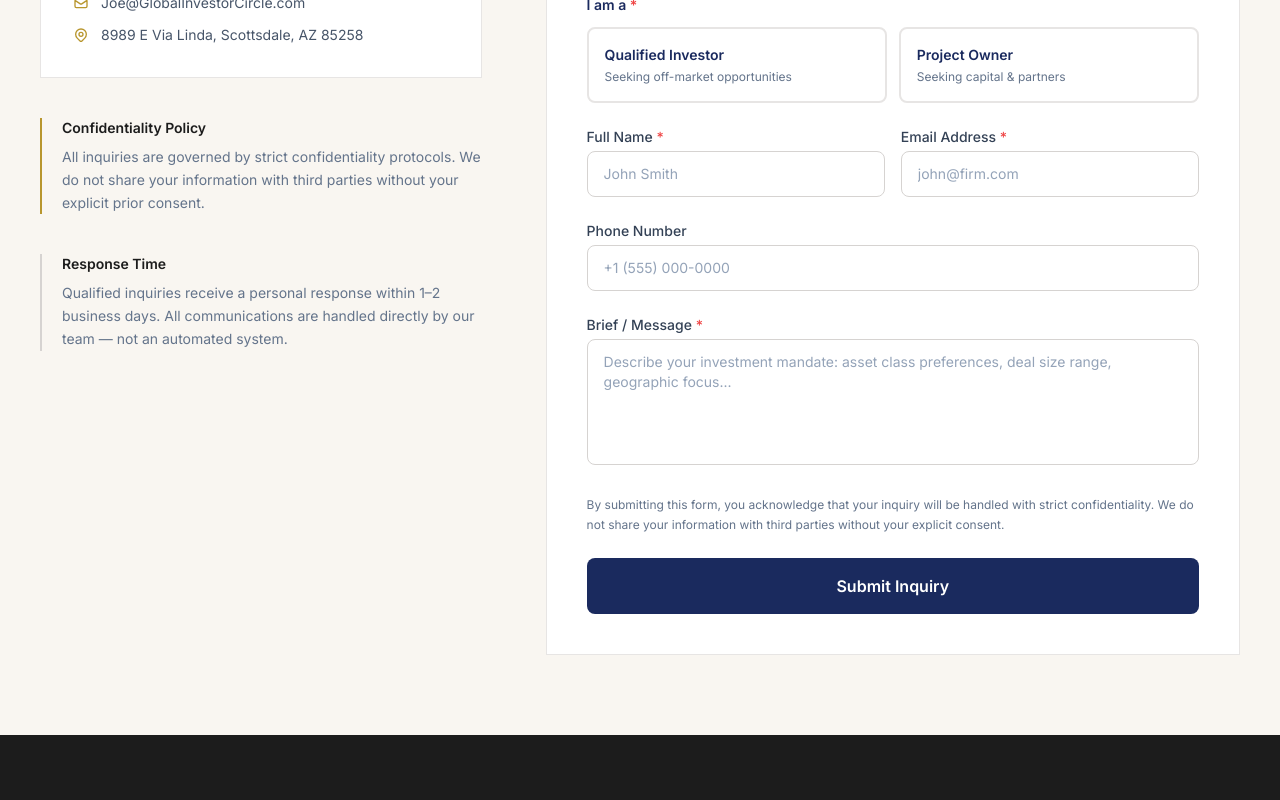
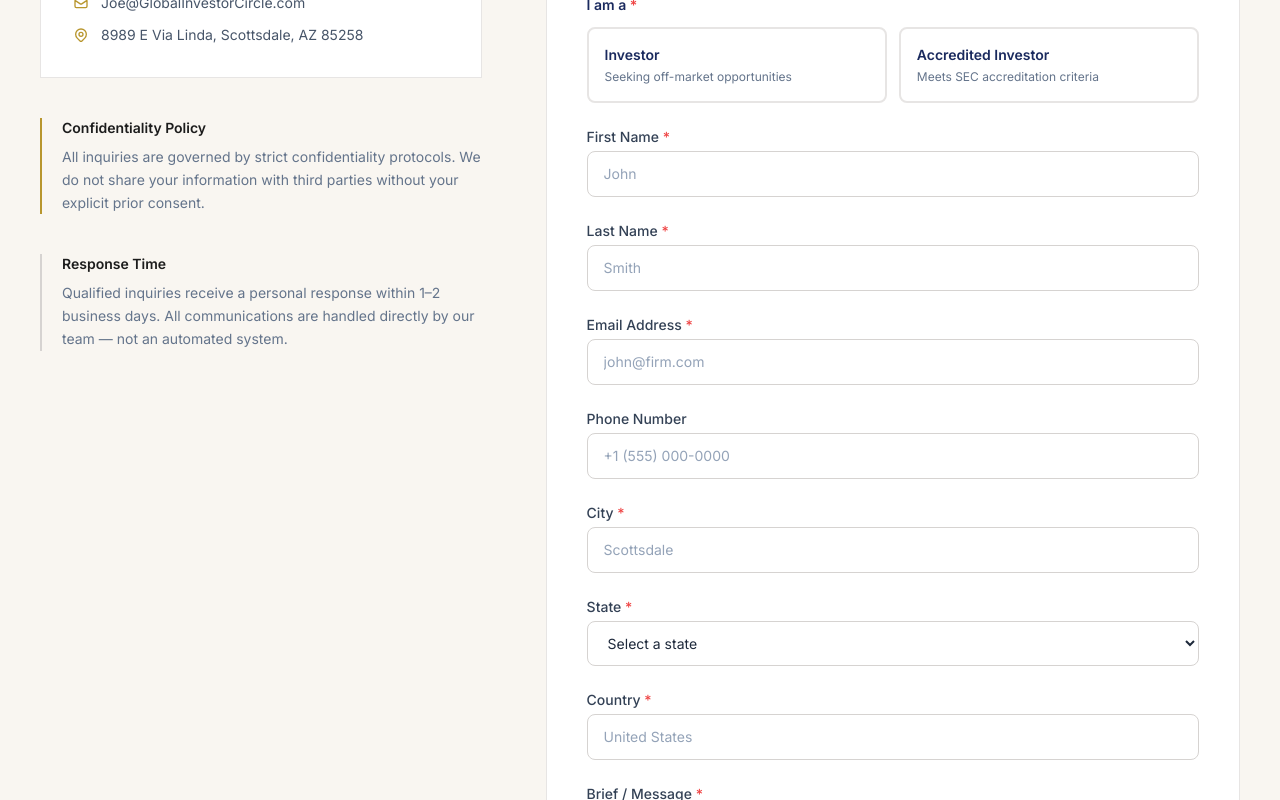
Before and after one commit to nandinikadre7/global-capital-dnt, a Next.js app: page /contact in a window 1280 px wide. Shown: the part 740-1540 px from the top of the page. Built offline with nearby package versions, Linux system fonts and the light colour scheme; a web font is replaced by a local one.

Commit message:
Update stats, portfolio heading, and contact form auto-fill

```diff
--- a/src/app/contact/page.tsx
+++ b/src/app/contact/page.tsx
@@ -1,3 +1,4 @@
+import { Suspense } from "react";
 import ContactForm from "@/components/contact/ContactForm";
 import { siteConfig } from "@/lib/site-config";
 
@@ -90,7 +91,9 @@ export default function ContactPage() {
               <p className="text-slate-400 text-sm mb-8 pb-8 border-b border-stone-100">
                 Please complete the form below. The more detail you provide, the more precisely we can match you to relevant opportunities or capital.
               </p>
-              <ContactForm />
+              <Suspense fallback={null}>
+                <ContactForm />
+              </Suspense>
             </div>
           </div>
         </div>
--- a/src/app/portfolio/page.tsx
+++ b/src/app/portfolio/page.tsx
@@ -109,7 +109,7 @@ export default function PortfolioPage() {
                   <p className="font-serif text-2xl text-brand-navy text-center">{p.size}</p>
                   <p className="text-xs text-slate-400 text-center">Estimated Capital</p>
                   <Link
-                    href="/contact"
+                    href={`/contact?project=${encodeURIComponent(p.code)}&title=${encodeURIComponent(p.title)}&region=${encodeURIComponent(p.region)}&size=${encodeURIComponent(p.size)}`}
                     className="w-full text-center border border-brand-navy text-brand-navy text-xs tracking-widest uppercase px-4 py-3 hover:bg-brand-navy hover:text-white transition-all duration-200"
                   >
                     Request Access
@@ -122,12 +122,12 @@ export default function PortfolioPage() {
           {/* Bottom CTA */}
           <div className="mt-16 bg-brand-navy p-12 text-center">
             <p className="overline-label mb-4">Platform Membership</p>
-            <h3 className="font-serif text-3xl text-white mb-4">Access the Full Network</h3>
+            <h3 className="font-serif text-3xl text-white mb-4">Access Full Platform Membership</h3>
             <p className="text-stone-400 text-sm max-w-md mx-auto mb-8">
               Membership is by invitation following accreditation and mandate review. Submit your inquiry to begin.
             </p>
             <Link
-              href="/contact"
+              href="/contact?inquiry=membership"
               className="inline-block bg-brand-gold text-white text-xs tracking-widest uppercase px-8 py-4 hover:bg-amber-700 transition-colors"
             >
               Begin Investor Onboarding
--- a/src/components/contact/ContactForm.tsx
+++ b/src/components/contact/ContactForm.tsx
@@ -1,17 +1,53 @@
 "use client";
 
 import { useState } from "react";
+import { useSearchParams } from "next/navigation";
 import Button from "@/components/ui/Button";
 
-type AudienceType = "investor" | "owner" | "";
+type AudienceType = "investor" | "accredited" | "";
+
+const US_STATES = [
+  "Alabama", "Alaska", "Arizona", "Arkansas", "California", "Colorado",
+  "Connecticut", "Delaware", "Florida", "Georgia", "Hawaii", "Idaho",
+  "Illinois", "Indiana", "Iowa", "Kansas", "Kentucky", "Louisiana",
+  "Maine", "Maryland", "Massachusetts", "Michigan", "Minnesota",
+  "Mississippi", "Missouri", "Montana", "Nebraska", "Nevada",
+  "New Hampshire", "New Jersey", "New Mexico", "New York",
+  "North Carolina", "North Dakota", "Ohio", "Oklahoma", "Oregon",
+  "Pennsylvania", "Rhode Island", "South Carolina", "South Dakota",
+  "Tennessee", "Texas", "Utah", "Vermont", "Virginia", "Washington",
+  "West Virginia", "Wisconsin", "Wyoming", "District of Columbia",
+];
 
 export default function ContactForm() {
+  const searchParams = useSearchParams();
+  const projectCode = searchParams.get("project");
+  const projectTitle = searchParams.get("title");
+  const projectRegion = searchParams.get("region");
+  const projectSize = searchParams.get("size");
+
+  const inquiryType = searchParams.get("inquiry");
+
+  const defaultMessage = projectCode
+    ? `I would like to request full platform membership to access the complete details for ${projectCode} — ${projectTitle} (${projectRegion}, ${projectSize}).\n\nI understand that membership is extended by invitation following accreditation verification and mandate review. Please find my details above, and I look forward to discussing the next steps.`
+    : inquiryType === "membership"
+    ? `I would like to request full platform membership with Global Investor Circle.\n\nI understand that membership is by invitation following accreditation and mandate review. I am happy to provide any additional documentation required and look forward to hearing from your team.`
+    : "";
+
   const [submitted, setSubmitted] = useState(false);
   const [audienceType, setAudienceType] = useState<AudienceType>("");
+  const [showAccreditedPopup, setShowAccreditedPopup] = useState(false);
 
   const handleSubmit = (e: React.FormEvent<HTMLFormElement>) => {
     e.preventDefault();
     setSubmitted(true);
+  };
+
+  const handleAudienceChange = (value: AudienceType) => {
+    setAudienceType(value);
+    if (value === "accredited") {
+      setShowAccreditedPopup(true);
+    }
   };
 
   if (submitted) {
@@ -34,6 +70,57 @@ export default function ContactForm() {
   }
 
   return (
+    <>
+      {/* Accredited Investor Info Popup */}
+      {showAccreditedPopup && (
+        <div className="fixed inset-0 z-50 flex items-center justify-center bg-black/50 px-4">
+          <div className="bg-white max-w-lg w-full p-8 rounded-lg shadow-xl relative">
+            <button
+              onClick={() => setShowAccreditedPopup(false)}
+              className="absolute top-4 right-4 text-slate-400 hover:text-slate-700 transition-colors"
+              aria-label="Close"
+            >
+              <svg className="w-5 h-5" fill="none" stroke="currentColor" viewBox="0 0 24 24">
+                <path strokeLinecap="round" strokeLinejoin="round" strokeWidth={2} d="M6 18L18 6M6 6l12 12" />
+              </svg>
+            </button>
+            <h3 className="font-serif text-xl text-brand-navy mb-4">Who is an Accredited Investor?</h3>
+            <p className="text-sm text-slate-600 leading-relaxed mb-4">
+              Under SEC Regulation D, an <strong>Accredited Investor</strong> is an individual or entity that meets at least one of the following criteria:
+            </p>
+            <ul className="space-y-3 text-sm text-slate-600">
+              <li className="flex gap-3">
+                <span className="text-brand-gold font-bold flex-shrink-0 mt-0.5">•</span>
+                <span><strong>Net Worth:</strong> Individual or joint net worth exceeding <strong>$1 million</strong>, excluding the value of the primary residence.</span>
+              </li>
+              <li className="flex gap-3">
+                <span className="text-brand-gold font-bold flex-shrink-0 mt-0.5">•</span>
+                <span><strong>Income:</strong> Annual income exceeding <strong>$200,000</strong> (or <strong>$300,000</strong> jointly with a spouse) for the past two years, with reasonable expectation of the same for the current year.</span>
+              </li>
+              <li className="flex gap-3">
+                <span className="text-brand-gold font-bold flex-shrink-0 mt-0.5">•</span>
+                <span><strong>Professional Credentials:</strong> Holds a valid Series 7, Series 65, or Series 82 license in good standing.</span>
+              </li>
+              <li className="flex gap-3">
+                <span className="text-brand-gold font-bold flex-shrink-0 mt-0.5">•</span>
+                <span><strong>Entities:</strong> Trusts, corporations, or other entities with assets exceeding <strong>$5 million</strong>, not formed specifically to acquire the offered securities.</span>
+              </li>
+            </ul>
+            <p className="text-xs text-slate-400 mt-5 leading-relaxed">
+              Source: U.S. Securities and Exchange Commission (SEC) — Rule 501 of Regulation D.
+            </p>
+            <Button
+              onClick={() => setShowAccreditedPopup(false)}
+              variant="primary"
+              size="sm"
+              className="mt-6 w-full"
+            >
+              I Understand
+            </Button>
+          </div>
+        </div>
+      )}
+
       <form onSubmit={handleSubmit} className="space-y-6">
         {/* Audience Type */}
         <div>
@@ -42,8 +129,8 @@ export default function ContactForm() {
           </label>
           <div className="grid grid-cols-2 gap-3">
             {[
-            { value: "investor", label: "Qualified Investor", desc: "Seeking off-market opportunities" },
-            { value: "owner", label: "Project Owner", desc: "Seeking capital & partners" },
+              { value: "investor", label: "Investor", desc: "Seeking off-market opportunities" },
+              { value: "accredited", label: "Accredited Investor", desc: "Meets SEC accreditation criteria" },
             ].map((opt) => (
               <label
                 key={opt.value}
@@ -59,7 +146,7 @@ export default function ContactForm() {
                   value={opt.value}
                   required
                   className="sr-only"
-                onChange={() => setAudienceType(opt.value as AudienceType)}
+                  onChange={() => handleAudienceChange(opt.value as AudienceType)}
                 />
                 <span className="font-semibold text-sm text-brand-navy">{opt.label}</span>
                 <span className="text-xs text-slate-500">{opt.desc}</span>
@@ -75,21 +162,37 @@ export default function ContactForm() {
           </div>
         </div>
 
-      {/* Name + Email */}
-      <div className="grid grid-cols-1 sm:grid-cols-2 gap-4">
+        {/* First Name */}
         <div>
-          <label htmlFor="fullName" className="block text-sm font-medium text-slate-700 mb-1">
-            Full Name <span className="text-red-500">*</span>
+          <label htmlFor="firstName" className="block text-sm font-medium text-slate-700 mb-1">
+            First Name <span className="text-red-500">*</span>
           </label>
           <input
-            id="fullName"
-            name="fullName"
+            id="firstName"
+            name="firstName"
             type="text"
             required
-            placeholder="John Smith"
+            placeholder="John"
             className="w-full border border-stone-300 rounded-lg px-4 py-3 text-sm text-slate-800 placeholder-slate-400 focus:outline-none focus:ring-2 focus:ring-brand-navy focus:border-transparent transition"
           />
         </div>
+
+        {/* Last Name */}
+        <div>
+          <label htmlFor="lastName" className="block text-sm font-medium text-slate-700 mb-1">
+            Last Name <span className="text-red-500">*</span>
+          </label>
+          <input
+            id="lastName"
+            name="lastName"
+            type="text"
+            required
+            placeholder="Smith"
+            className="w-full border border-stone-300 rounded-lg px-4 py-3 text-sm text-slate-800 placeholder-slate-400 focus:outline-none focus:ring-2 focus:ring-brand-navy focus:border-transparent transition"
+          />
+        </div>
+
+        {/* Email */}
         <div>
           <label htmlFor="email" className="block text-sm font-medium text-slate-700 mb-1">
             Email Address <span className="text-red-500">*</span>
@@ -102,7 +205,6 @@ export default function ContactForm() {
             placeholder="john@firm.com"
             className="w-full border border-stone-300 rounded-lg px-4 py-3 text-sm text-slate-800 placeholder-slate-400 focus:outline-none focus:ring-2 focus:ring-brand-navy focus:border-transparent transition"
           />
-        </div>
         </div>
 
         {/* Phone */}
@@ -119,6 +221,55 @@ export default function ContactForm() {
           />
         </div>
 
+        {/* City */}
+        <div>
+          <label htmlFor="city" className="block text-sm font-medium text-slate-700 mb-1">
+            City <span className="text-red-500">*</span>
+          </label>
+          <input
+            id="city"
+            name="city"
+            type="text"
+            required
+            placeholder="Scottsdale"
+            className="w-full border border-stone-300 rounded-lg px-4 py-3 text-sm text-slate-800 placeholder-slate-400 focus:outline-none focus:ring-2 focus:ring-brand-navy focus:border-transparent transition"
+          />
+        </div>
+
+        {/* State */}
+        <div>
+          <label htmlFor="state" className="block text-sm font-medium text-slate-700 mb-1">
+            State <span className="text-red-500">*</span>
+          </label>
+          <select
+            id="state"
+            name="state"
+            required
+            defaultValue=""
+            className="w-full border border-stone-300 rounded-lg px-4 py-3 text-sm text-slate-800 focus:outline-none focus:ring-2 focus:ring-brand-navy focus:border-transparent transition bg-white"
+          >
+            <option value="" disabled>Select a state</option>
+            {US_STATES.map((state) => (
+              <option key={state} value={state}>{state}</option>
+            ))}
+          </select>
+        </div>
+
+        {/* Country */}
+        <div>
+          <label htmlFor="country" className="block text-sm font-medium text-slate-700 mb-1">
+            Country <span className="text-red-500">*</span>
+          </label>
+          <input
+            id="country"
+            name="country"
+            type="text"
+            required
+            placeholder="United States"
+            className="w-full border border-stone-300 rounded-lg px-4 py-3 text-sm text-slate-800 placeholder-slate-400 focus:outline-none focus:ring-2 focus:ring-brand-navy focus:border-transparent transition"
+          />
+        </div>
+
         {/* Message */}
         <div>
           <label htmlFor="message" className="block text-sm font-medium text-slate-700 mb-1">
@@ -129,11 +280,8 @@ export default function ContactForm() {
             name="message"
             required
             rows={5}
-          placeholder={
-            audienceType === "owner"
-              ? "Brief description of your project: asset class, location, deal size, current stage..."
-              : "Describe your investment mandate: asset class preferences, deal size range, geographic focus..."
-          }
+            defaultValue={defaultMessage}
+            placeholder="Describe your investment mandate: asset class preferences, deal size range, geographic focus..."
             className="w-full border border-stone-300 rounded-lg px-4 py-3 text-sm text-slate-800 placeholder-slate-400 focus:outline-none focus:ring-2 focus:ring-brand-navy focus:border-transparent transition resize-none"
           />
         </div>
@@ -141,13 +289,14 @@ export default function ContactForm() {
         {/* Disclaimer */}
         <p className="text-xs text-slate-500 leading-relaxed">
           By submitting this form, you acknowledge that your inquiry will be handled
-        with strict confidentiality. We do not share your information with third
-        parties without your explicit consent.
+          with strict confidentiality. We do not share your information with anyone
+          without your explicit consent.
         </p>
 
         <Button type="submit" variant="primary" size="lg" className="w-full">
           Submit Inquiry
         </Button>
       </form>
+    </>
   );
 }
```
Also changed, not shown: src/components/home/StatsBar.tsx (+4 -3 lines). Lines whose indentation alone changed are shown as unchanged.
